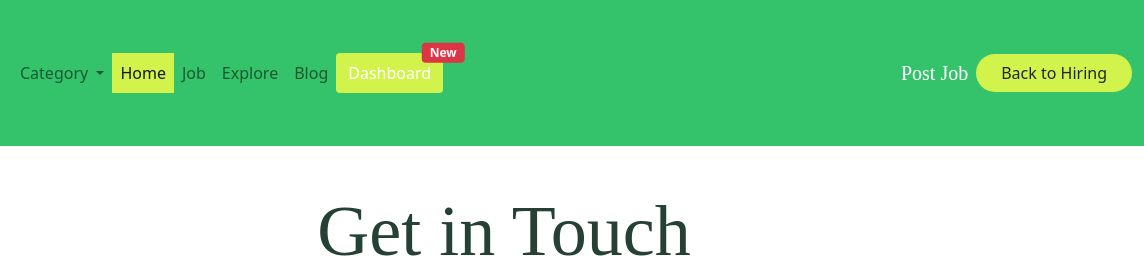
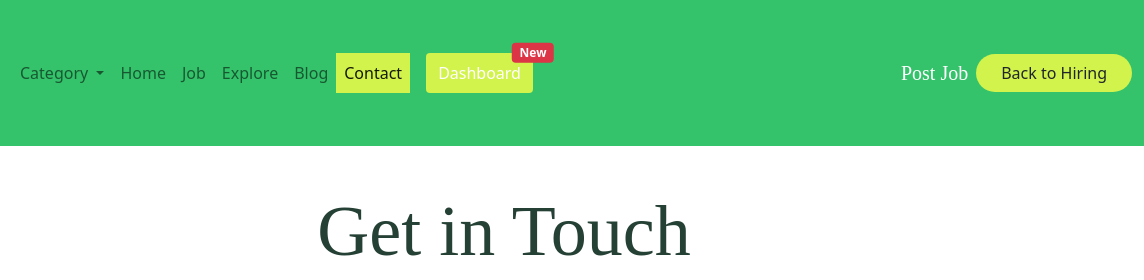
Before and after one commit to jitemdra/PharmaJob, a plain HTML site: page Contact.html in a window 1280 px wide. Shown: the top 280 px of the page, 136-1280 px from the left. Drawn offline with nearby package versions, Linux system fonts and the light colour scheme.

Commit message:
Add files via upload

```diff
--- a/Contact.html
+++ b/Contact.html
@@ -42,7 +42,7 @@
           </li>
 
           <li class="nav-item">
-            <a class="nav-link active" aria-current="page" href="index.html">Home</a>
+            <a class="nav-link" aria-current="page" href="index.html">Home</a>
           </li>
 
           <li class="nav-item">
@@ -57,7 +57,11 @@
             <a class="nav-link" href="#">Blog</a>
           </li>
 
-          <button type="button" class="btn main-btn btn-primary position-relative Dashboard">
+          <li class="nav-item">
+            <a class="nav-link active" href="Contact.html" target="_blank">Contact</a>
+          </li>
+
+          <button type="button" class="btn main-btn btn-primary position-relative Dashboard mx-3">
             Dashboard
             <span class="position-absolute top-0 start-100 translate-middle badge bg-danger">
               New
```
Also changed, not shown: Job.html (+2 -2 lines), sumbitjob.html (+1 -1 lines).
